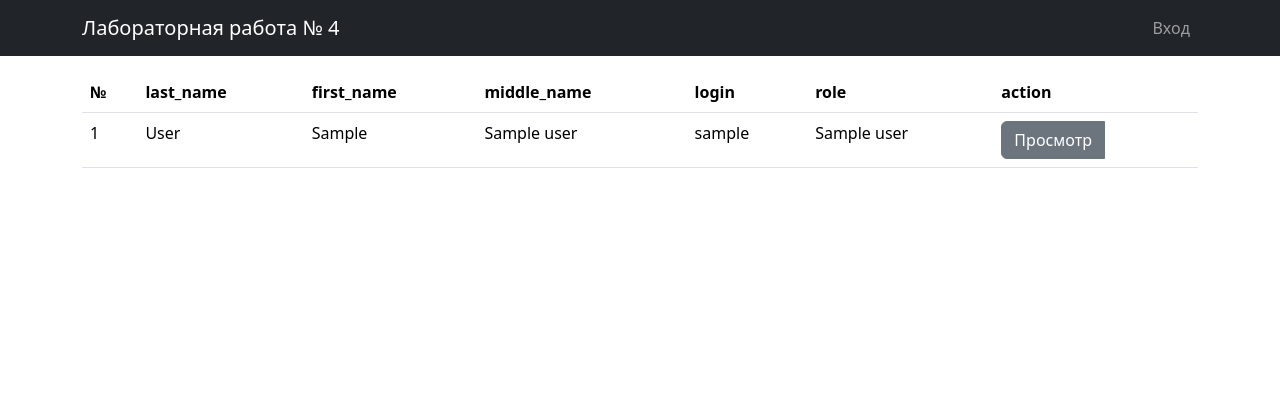
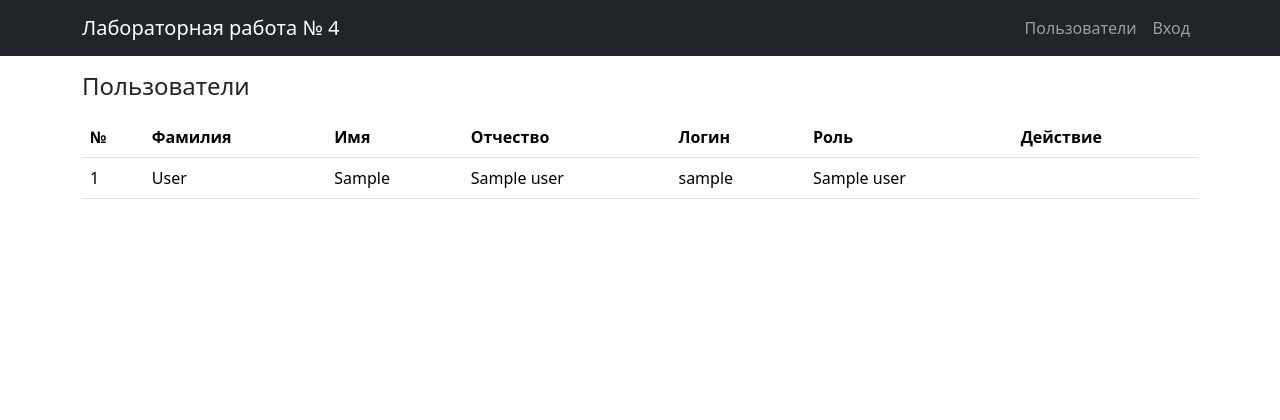
Before and after one commit to MISKAMvil/Balaev-211-331-web-dev-2023-2, a Flask app: template lab4/app/templates/users.html in a window 1280 px wide. Shown: the top 420 px of the page. Run offline with Flask 2, Linux system fonts and the light colour scheme; the template is opened without the code that fills it: most values are stand-ins (such as "Sample title", 1, 10 or a date in 2020).

Commit message:
v0.3
Ещё раз обновил наработки по ЛР4.

```diff
--- a/lab4/app/app.py
+++ b/lab4/app/app.py
@@ -1,6 +1,10 @@
 from flask import Flask, render_template, session, request, redirect, url_for, flash
 from flask_login import LoginManager, UserMixin, login_user, logout_user, login_required
 from mysql_db import MySQL
+import mysql.connector
+
+# Ограничение на список параметров для извлечения
+PERMITED_PARAMS = ['login', 'password', 'last_name', 'first_name', 'middle_name', 'role_id']
 
 app = Flask(__name__)
 # Создаем экземпляр приложения
@@ -64,6 +68,133 @@ def login():
         flash('Введён неправильный логин или пароль.', 'danger')
     return render_template('login.html')
 
+# Страничка с пользователями
+@app.route('/users')
+def users():
+    # SQL-запрос к базе данных, вывод всех пользователей
+    query = 'SELECT users.*, roles.name AS role_name FROM users LEFT JOIN roles ON roles.id = users.role_id'
+    # C помощью with можно не закрывать cursor как делали это в load_user, это будет сделано автоматически
+    with db.connection().cursor(named_tuple=True) as cursor:
+        # Подставляем в верхний запрос при помощи метода execute(принимает аргумен-запрос, передаем кортеж(tuple) со значениями)
+        cursor.execute(query) # кортеж с одним элементом мохдается благодаря ЗАПЯТОЙ на конце, иначе работать не будет
+        # print(cursor.statement) - ввыводит какой запрос был выполнен в БД
+        print(cursor.statement)
+        # Метод fetchall() возвращает список с кортежами, если результатов нет, то вернется пустой список
+        users_list = cursor.fetchall()
+    return render_template('users.html', users_list=users_list)
+
+# Страничка с добавлением пользователя
+@app.route('/users/new')
+@login_required # для того, чтобы только авторизованный пользователь мог отправить данные по этому руту
+def users_new():
+    roles_list = load_roles()
+    return render_template('users_new.html', roles_list=roles_list, user={})
+
+# Функция, которая загружает данные ролей из БД
+def load_roles():
+    # SQL-запрос к базе данных, вывод всех пользователей
+    query = 'SELECT * FROM roles'
+    # C помощью with можно не закрывать cursor как делали это в load_user, это будет сделано автоматически
+    with db.connection().cursor(named_tuple=True) as cursor:
+        # Подставляем в верхний запрос при помощи метода execute(принимает аргумен-запрос, передаем кортеж(tuple) со значениями)
+        cursor.execute(query) # кортеж с одним элементом мохдается благодаря ЗАПЯТОЙ на конце, иначе работать не будет
+        # print(cursor.statement) - ввыводит какой запрос был выполнен в БД
+        print(cursor.statement)
+        # Метод fetchall() возвращает список с кортежами, если результатов нет, то вернется пустой список
+        roles = cursor.fetchall()
+        return roles
+
+# Функция, которая извлекает из запроса нужные параметры и складывает их в словарь, а затем возвращает его
+# В качестве агрумента передается список параметров (params_list), которые мы хотим извлечь из запроса
+def extract_params(params_list):
+    params_dict = {}
+    for param in params_list:
+        params_dict[param] = request.form[param] or None
+        # or None используется для избегания бага с добавлением в БД пустой строки
+    return params_dict
+
+# Сохранение данных нового пользователя
+@app.route('/users/create', methods=['POST'])
+@login_required # для того, чтобы только авторизованный пользователь мог отправить данные по этому руту
+def create_user():
+    # Получение данных из запроса
+    params = extract_params(PERMITED_PARAMS)
+    # -------------------------------------------------------------------------
+    # ДАЛЕЕ ЗАКОМЕНТИРОВАННЫЙ КОД НЕ ИСПОЛЬЗУЕТСЯ, Т,К ВМЕСТО НЕГО ЕСТЬ ФУН-ИЯ (extract_params)
+    # or None используется для избегания бага с добавлением в БД пустой строки
+    # login = request.form['login'] or None
+    # password = request.form['password'] or None
+    # last_name = request.form['last_name'] or None
+    # first_name = request.form['first_name'] or None
+    # middle_name = request.form['middle_name'] or None
+    # role_id = request.form['role_id'] or None
+    # -------------------------------------------------------------------------
+    # Запрос для отправления данных в БД
+    query = 'INSERT INTO users (login, password_hash, last_name, first_name, middle_name, role_id) VALUES (%(login)s, SHA2(%(password)s, 256), %(last_name)s, %(first_name)s, %(middle_name)s, %(role_id)s);' # с помощью конструкции %()s подставляем из словаря
+    # Для перехвата ошибок (если ввели неуникальный логин) оборачиваем выполнение запроса в try
+    try:
+        # C помощью with можно не закрывать cursor как делали это в load_user, это будет сделано автоматически
+        with db.connection().cursor(named_tuple=True) as cursor:
+            # Подставляем в верхний запрос при помощи метода execute(принимает аргумен-запрос, передаем кортеж(tuple) со значениями)
+            cursor.execute(query, params)
+            # .commit() - для окончательного добавления записи в БД
+            db.connection().commit()
+            flash('Обработка данных прошла успешно!', 'success')
+    # mysql.connector.errors.DatabaseError - базовый класс для всех ошибок с БД (нарушение целостности, соединения и тд.)
+    except mysql.connector.errors.DatabaseError:
+        # Если случались ошибка, то идет откатить ти изменения, что были внесены до этого
+        db.connection().rollback() # для этого используется метод rollback()
+        flash('При сохранении данных возникла ошибка.', 'danger')
+        return render_template('users_new.html', user=params, roles_list=load_roles()) # передается список ролей для рендеринга
+        # user=params, чтобы данный вставлялись в форму в случае ошибки
+    return redirect(url_for('users'))
+
+# Страничка для изменения пользователя
+@app.route('/user/<int:user_id>/update')
+@login_required # для того, чтобы только авторизованный пользователь мог отправить данные по этому руту
+def update_user(user_id):
+    # Получение данных из запроса
+    params = extract_params(PERMITED_PARAMS)
+    params['id'] = user_id
+    # Запрос для отправления данных в БД
+    query = ('UPDATE users SET last_name=%(last_name)s, first_name=%(first_name)s, '
+             'middle_name=%(middle_name)s, role_id=%(role_id)s WHERE id=%(id)s;')
+            # с помощью конструкции %()s подставляем из словаря
+    # Для перехвата ошибок (если ввели неуникальный логин) оборачиваем выполнение запроса в try
+    try:
+        # C помощью with можно не закрывать cursor как делали это в load_user, это будет сделано автоматически
+        with db.connection().cursor(named_tuple=True) as cursor:
+            # Подставляем в верхний запрос при помощи метода execute(принимает аргумен-запрос, передаем кортеж(tuple) со значениями)
+            cursor.execute(query, params)
+            # .commit() - для окончательного добавления записи в БД
+            db.connection().commit()
+            flash('Обработка данных прошла успешно!', 'success')
+    # mysql.connector.errors.DatabaseError - базовый класс для всех ошибок с БД (нарушение целостности, соединения и тд.)
+    except mysql.connector.errors.DatabaseError:
+        # Если случались ошибка, то идет откатить ти изменения, что были внесены до этого
+        db.connection().rollback() # для этого используется метод rollback()
+        flash('При сохранении данных возникла ошибка.', 'danger')
+        return render_template('users_edit.html', user=params, roles_list=load_roles()) # передается список ролей для рендеринга
+        # user=params, чтобы данный вставлялись в форму в случае ошибки
+    return redirect(url_for('users'))
+
+# Страничка редактирования с формой
+@app.route('/users/<int:user_id>/edit')
+@login_required # для того, чтобы только авторизованный пользователь мог отправить данные по этому руту
+def edit_user(user_id):
+    # SQL-запрос к базе данных, вывод всех пользователей
+    query = 'SELECT * FROM users WHERE users.id = %s'
+    # C помощью with можно не закрывать cursor как делали это в load_user, это будет сделано автоматически
+    with db.connection().cursor(named_tuple=True) as cursor:
+        # Подставляем в верхний запрос при помощи метода execute(принимает аргумен-запрос, передаем кортеж(tuple) со значениями)
+        cursor.execute(query, (user_id,)) # кортеж с одним элементом мохдается благодаря ЗАПЯТОЙ на конце, иначе работать не будет
+        # print(cursor.statement) - ввыводит какой запрос был выполнен в БД
+        print(cursor.statement)
+        # Метод fetchone() возвращает либо None, если результат пустой, либо кортеж с найденной записью, если что-то нашлось
+        user = cursor.fetchone()
+    return render_template('users_edit.html', user=user, roles_list=load_roles())
+    # user передает данные пользователя, которые затем мы подставим в html
+
 @app.route('/logout', methods=['GET'])
 def logout():
     logout_user()
@@ -77,7 +208,7 @@ def load_user(user_id):
     # У объекта соединения есть метод курсор. Через метод cursor выпонлятся запрос
     cursor = db.connection().cursor(named_tuple=True) # named_tuple=True - позволяет обращаться далее по названию полей таблицы БД
     # Подставляем в верхний запрос (под %s) при помощи метода execute(принимает аргумен-запрос, передаем кортеж(tuple) со значениями)
-    cursor.execute(query, (user_id,)) # кортеж с одним элементом мохдается благодаря ЗАПЯТОЙ на конце, иначе работать не будет
+    cursor.execute(query, (user_id,)) # кортеж с одним элементом создается благодаря ЗАПЯТОЙ на конце, иначе работать не будет
     # Метод fetchone() возвращает либо None, если результат пустой, либо кортеж с найденной записью, если что-то нашлось
     user = cursor.fetchone()
     # После всех манипуляций закрываем метод cursor
--- a/lab4/app/templates/base.html
+++ b/lab4/app/templates/base.html
@@ -35,6 +35,11 @@
                             <!-- <a class="nav-link {# if request.endpoint == 'index' #} active {# endif #}" href="{# url_for('index') #}">Главная страничка</a> -->
                             <!-- class="active" добавляется только активным ссылкам -->
                         <!-- </li> -->
+
+                        <li class="nav-item">
+                            <a class="nav-link {% if request.endpoint == 'users' %} active {% endif %}" href="{{ url_for('users') }}">Пользователи</a>
+                        </li>
+
                         <li class="nav-item">
                             {% if current_user.is_authenticated %}
                                 <a class="nav-link {% if request.endpoint == 'login' %} active {% endif %}" href="{{ url_for('logout') }}">Выход</a>
--- a/lab4/app/templates/index.html
+++ b/lab4/app/templates/index.html
@@ -1,7 +1,7 @@
 {% extends 'base.html' %}
 
 {% block content %}
-	<h4>Статус входа</h4>
+	<h4 class="mb-3">Статус входа</h4>
 	{% if current_user.is_authenticated %}
 		<p>Аутентификация пройдена. Здравствуй, {{ current_user.login }}!</p>
 	{% else %}
--- a/lab4/app/templates/users.html
+++ b/lab4/app/templates/users.html
@@ -1,95 +1,48 @@
 {% extends 'base.html' %}
 
 {% block content %}
+	<h4 class="mb-3">Пользователи</h4>
 	<table class="table">
+		<!-- Заголовок таблицы -->
 		<thead>
 			<tr>
-            <th>
-                №
-            </th>
-            <th>
-                last_name
-            </th>
-            <th>
-                first_name
-            </th>
-            <th>
-                middle_name
-            </th>
-            <th>
-                login
-            </th>
-            <th>
-                role
-            </th>
-            <th>
-                action
-            </th>
+				<th>№</th>
+				<th>Фамилия</th>
+				<th>Имя</th>
+				<th>Отчество</th>
+				<th>Логин</th>
+				<th>Роль</th>
+				<th>Действие</th>
 			</tr>
 		</thead>
 		<tbody>
 			{% for user in users_list %}
 				<tr>
-            <td>
-                {{loop.index}}
-            </td>
-            <td>
-                {{user.last_name}}
-            </td>
-            <td>
-                {{user.first_name}}
-            </td>
+					<!-- loop.index просто создает итерацию 1,2,3,4... -->
+					<td>{{ loop.index }}</td>
+					<!-- А далее просто берет элементы кортежа по списку -->
+					<td>{{ user.last_name }}</td>
+					<td>{{ user.first_name }}</td>
 					<td>
 						{% if user.middle_name %}
-                {{user.middle_name}}
+							{{ user.middle_name }}
+						<!-- {# else #}
+							— -->
+							<!-- Можно сделать пустой строкой в таблице, для этого надо стереть всю конструкцию находящуюся в else  -->
 						{% endif %}
 					</td>
+					<td>{{ user.login }}</td>
+					<td>{{ user.role_name }}</td>
 					<td>
-                {{user.login}}
-            </td>
-            <td>
-                {{ user.role_name }}
-            </td>
-            <td>
-                <div class="btn-group" role="group">
-                    <a class="btn btn-secondary" href="{{ url_for('show_user', user_id=user.id) }}">Просмотр</a>
 						{% if current_user.is_authenticated %}
 							<a class="btn btn-primary" href="{{ url_for('edit_user', user_id=user.id) }}">Редактировать</a>
-                    <button class="btn btn-danger" data-bs-toggle="modal" data-bs-target="#deleteUser">Удалить</button>
 						{% endif %}
-
-                    <!-- Modal -->
-                    <div class="modal fade" id="deleteUser" data-bs-backdrop="static" data-bs-keyboard="false"
-                        tabindex="-1" aria-labelledby="staticBackdropLabel" aria-hidden="true">
-                        <div class="modal-dialog">
-                            <div class="modal-content">
-                                <div class="modal-header">
-                                    <h5 class="modal-title" id="staticBackdropLabel">Удаление пользователя</h5>
-                                    <button type="button" class="btn-close" data-bs-dismiss="modal"
-                                        aria-label="Close"></button>
-                                </div>
-                                <div class="modal-body">
-                                    <p>Вы уверены, что хотите удалить пользователя <span id="userLogin"></span>?</p>
-                                    <form class="d-none" action="" method="POST">
-                                        <input type="submit">
-                                    </form>
-                                </div>
-                                <div class="modal-footer">
-                                    <button type="button" class="btn btn-secondary"
-                                        data-bs-dismiss="modal">Отмена</button>
-                                    <button type="button" class="btn btn-danger">Удалить</button>
-                                </div>
-                            </div>
-                        </div>
-                    </div>
-
-                </div>
 					</td>
 				</tr>
 			{% endfor %}
 		</tbody>
 	</table>
 	{% if current_user.is_authenticated %}
-<a href="{{url_for('users_new')}}" class="btn btn-primary">Добавить пользователя</a>
+		<a href="{{ url_for('users_new') }}" class="btn btn-primary">Добавить пользователя</a>
 	{% endif %}
 {% endblock %}
--- a/lab4/app/templates/users_edit.html
+++ b/lab4/app/templates/users_edit.html
@@ -2,7 +2,7 @@
 {% from 'form.html' import user_form %}
 
 {% block content %}
-<h2 class="my-3">Редактирование пользователя</h2>
-{{ user_form(user, url_for('update_user', user_id=user.id), roles_list) }}
+	<h4 class="mb-3">Редактирование пользователя</h4>
+	{{ user_form(user, url_for('update_user', user_id=user.id), roles_list) }}
 
 {% endblock %}
--- a/lab4/app/templates/users_new.html
+++ b/lab4/app/templates/users_new.html
@@ -2,7 +2,7 @@
 {% from 'form.html' import user_form %}
 
 {% block content %}
-<h2 class="my-3">Добавление нового пользователя</h2>
-{{ user_form(user, url_for('create_user'), roles_list) }}
+	<h4 class="mb-3">Добавление нового пользователя</h4>
+	{{ user_form(user, url_for('create_user'), roles_list) }}
 
 {% endblock %}
```
Also changed, not shown: lab4/app/templates/form.html (+12 -8 lines). Lines whose indentation alone changed are shown as unchanged.
